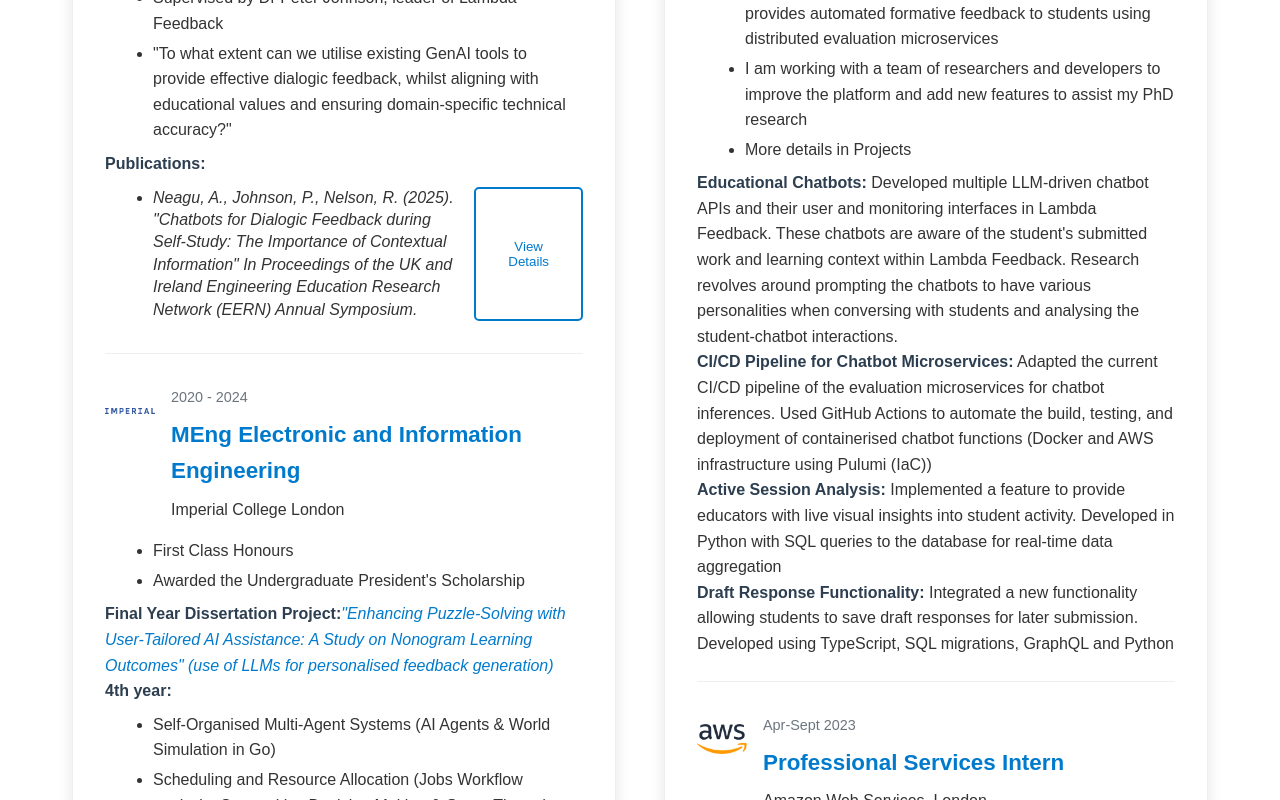
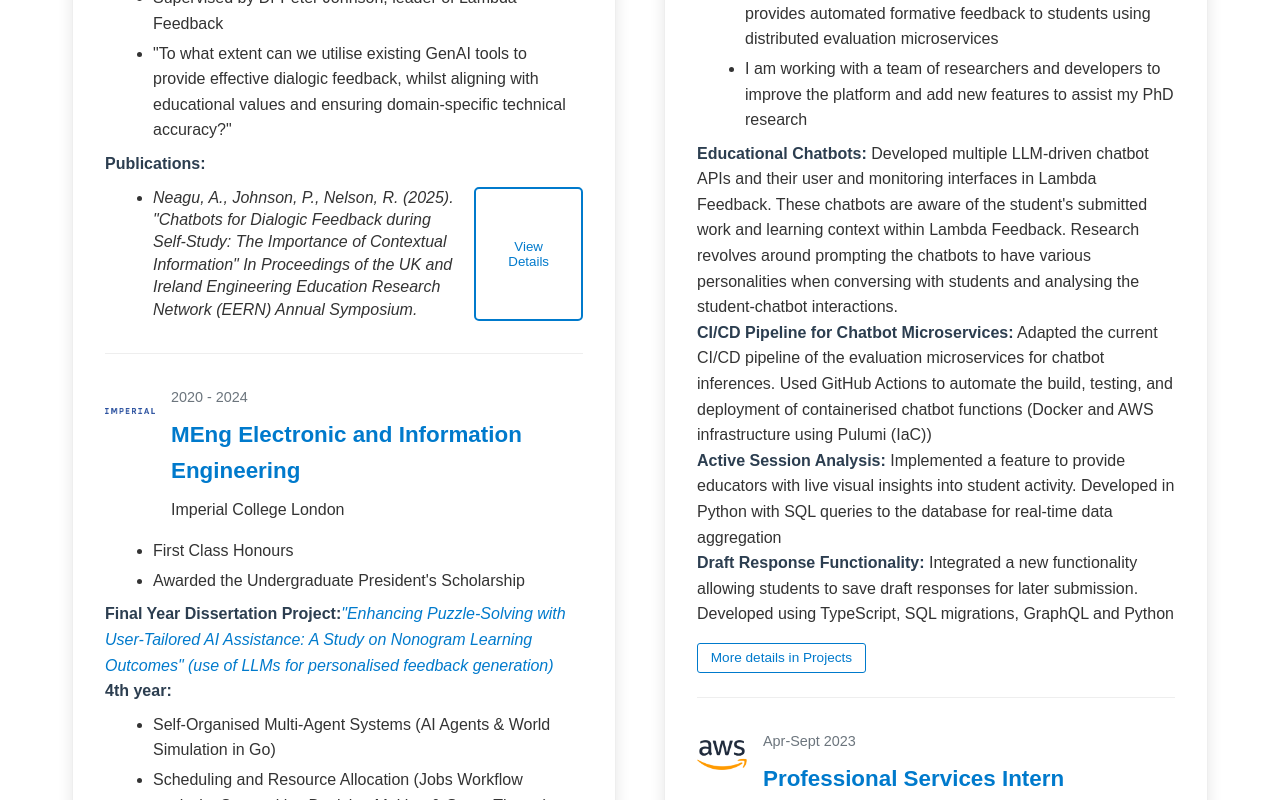
Before and after one commit to neagualexa/neagualexa.github.io, a React (Create React App) app: page /resume in a window 1280 px wide. Shown: the part 460-1260 px from the top of the page. Built offline with nearby package versions, Linux system fonts and the light colour scheme.

Commit message:
resume: links to projects from experience section

```diff
--- a/src/components/ProjectCard.js
+++ b/src/components/ProjectCard.js
@@ -20,7 +20,9 @@ const ProjectCard = ({ project }) => {
   return (
     <div className="project-card">
       <div className="project-card-header">
-        <h4>{project.title}</h4>
+        <h4 id={project.id ? `${project.id}-title` : undefined}>
+          {project.title}
+        </h4>
         {project.year && <h5>({project.year})</h5>}
       </div>
       <p dangerouslySetInnerHTML={{ __html: project.description }}></p>
--- a/src/components/ProjectSection.js
+++ b/src/components/ProjectSection.js
@@ -11,7 +11,9 @@ const ProjectSection = ({ section }) => {
       </div>
       <div className="projects-grid">
         {section.projects.map((project, index) => (
-          <ProjectCard key={index} project={project} />
+          <div key={index} id={project.id} className="project-card-wrapper">
+            <ProjectCard project={project} />
+          </div>
         ))}
       </div>
     </div>
--- a/src/components/ResumeSection.js
+++ b/src/components/ResumeSection.js
@@ -136,6 +136,21 @@ const ResumeSection = ({ section }) => {
               )}
             </div>
           )}
+
+          {item.link && item.link.projectSectionId && (
+            <div className="resume-item-link">
+              <Button
+                variant="secondary"
+                onClick={() => {
+                  const targetUrl = `${item.link.url}#${item.link.projectSectionId}`;
+                  navigate(targetUrl);
+                }}
+                title={item.link.text}
+              >
+                {item.link.text}
+              </Button>
+            </div>
+          )}
         </div>
       ))}
     </div>
--- a/src/data/resumeData.json
+++ b/src/data/resumeData.json
@@ -86,9 +86,13 @@
           "logo": "LambdaFeedback_logo.png",
           "details": [
             "As part of my PhD, I am contributing to the development of Lambda Feedback, an EdTech self-study platform that provides automated formative feedback to students using distributed evaluation microservices",
-            "I am working with a team of researchers and developers to improve the platform and add new features to assist my PhD research",
-	    "More details in Projects"
+            "I am working with a team of researchers and developers to improve the platform and add new features to assist my PhD research"
           ],
+          "link": {
+            "text": "More details in Projects",
+            "url": "/projects",
+            "projectSectionId": "lambdafeedback-chatbots-self-study-title"
+          },
           "projects": [
             "Educational Chatbots: Developed multiple LLM-driven chatbot APIs and their user and monitoring interfaces in Lambda Feedback. These chatbots are aware of the student's submitted work and learning context within Lambda Feedback. Research revolves around prompting the chatbots to have various personalities when conversing with students and analysing the student-chatbot interactions.",
             "CI/CD Pipeline for Chatbot Microservices: Adapted the current CI/CD pipeline of the evaluation microservices for chatbot inferences. Used GitHub Actions to automate the build, testing, and deployment of containerised chatbot functions (Docker and AWS infrastructure using Pulumi (IaC))",
@@ -101,10 +105,12 @@
           "title": "Professional Services Intern",
           "institution": "Amazon Web Services, London",
           "logo": "AWS_logo.png",
-          "details": [
-	    "6 months industrial placement",
-	    "More details in Projects"
-	  ],
+          "details": ["6 months industrial placement"],
+          "link": {
+            "text": "More details in Projects",
+            "url": "/projects",
+            "projectSectionId": "aws-monitoring-alarming-title"
+          },
           "projects": [
             "Project 1: Setting up the Monitoring and Alarming System for the largely scalable EC2 Instance Fleet of the Managed Environments for Outside Work, a fully managed virtual desktop service",
             "Project 2: Building a Serverless Infrastructure for a text to speech converter and generation of natural voices using AWS Polly; also set up a web interface using AWS Amplify"
@@ -117,9 +123,13 @@
           "logo": "AWS_logo.png",
           "details": [
             "3 months summer internship",
-            "Transferred the Landing Zone Assessment Offering onto the AWS Assessment Tool and created a demo web assessment with AWS Amplify",
-	    "More details in Projects"
-          ]
+            "Transferred the Landing Zone Assessment Offering onto the AWS Assessment Tool and created a demo web assessment with AWS Amplify"
+          ],
+          "link": {
+            "text": "More details in Projects",
+            "url": "/projects",
+            "projectSectionId": "aws-landing-zone-assessment-title"
+          }
         },
         {
           "period": "Jul 2018",
--- a/src/pages/ProjectsPage.js
+++ b/src/pages/ProjectsPage.js
@@ -6,6 +6,25 @@ const ProjectsPage = () => {
   const [activeSection, setActiveSection] = useState("");
 
   useEffect(() => {
+    // Handle initial scroll to hash section if present in URL
+    const scrollToHashSection = () => {
+      const hash = window.location.hash;
+      if (hash) {
+        // Small delay to ensure DOM is ready
+        setTimeout(() => {
+          const target = document.querySelector(hash);
+          if (target) {
+            // Calculate offset to position element with some padding from top
+            const offset = target.offsetTop - 120; // 120px padding from top
+            window.scrollTo({
+              top: offset,
+              behavior: "smooth",
+            });
+          }
+        }, 100);
+      }
+    };
+
     // Active navigation highlighting for project sections
     const handleScroll = () => {
       const sections = document.querySelectorAll(".year-section");
@@ -26,6 +45,9 @@ const ProjectsPage = () => {
     // Initial scroll position check
     handleScroll();
 
+    // Handle initial hash navigation
+    scrollToHashSection();
+
     return () => {
       window.removeEventListener("scroll", handleScroll);
     };
@@ -35,9 +57,10 @@ const ProjectsPage = () => {
     e.preventDefault();
     const target = document.querySelector(e.target.getAttribute("href"));
     if (target) {
-      target.scrollIntoView({
+      const offset = target.offsetTop - 120; // 120px padding from top
+      window.scrollTo({
+        top: offset,
         behavior: "smooth",
-        block: "start",
       });
     }
   };
--- a/src/styles.css
+++ b/src/styles.css
@@ -859,6 +859,21 @@ p {
   transition: color var(--theme-transition);
 }
 
+/* Resume item link */
+.resume-item-link {
+  margin-top: 1rem;
+  display: flex;
+  justify-content: flex-start;
+}
+
+.resume-item-link .btn,
+.resume-item-link button {
+  border-radius: 3px !important;
+  border-width: 1px !important;
+  font-size: 0.85rem;
+  padding: 0.4rem 0.8rem;
+}
+
 /* Certifications Grid */
 .certifications-grid {
   display: grid;
```
Also changed, not shown: src/data/projectsData.json (+8 -4 lines).
